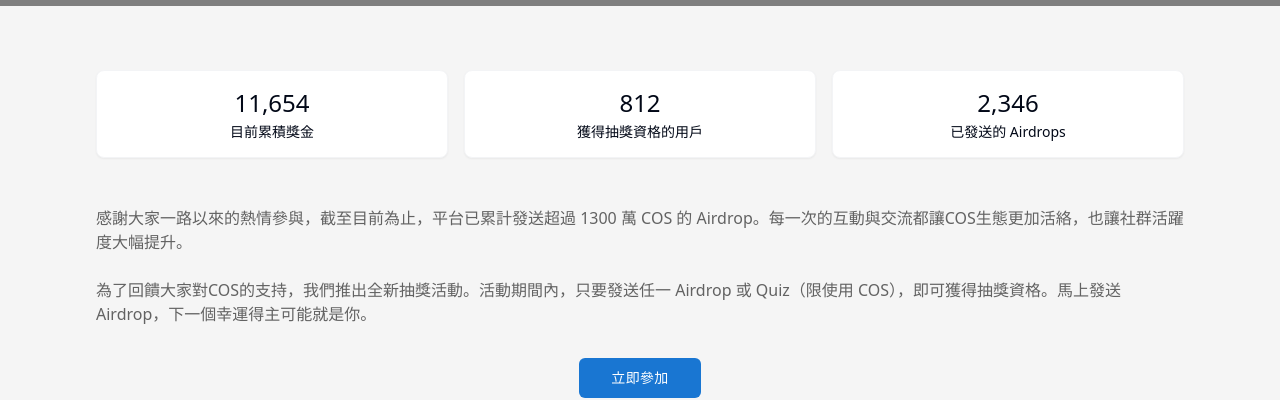
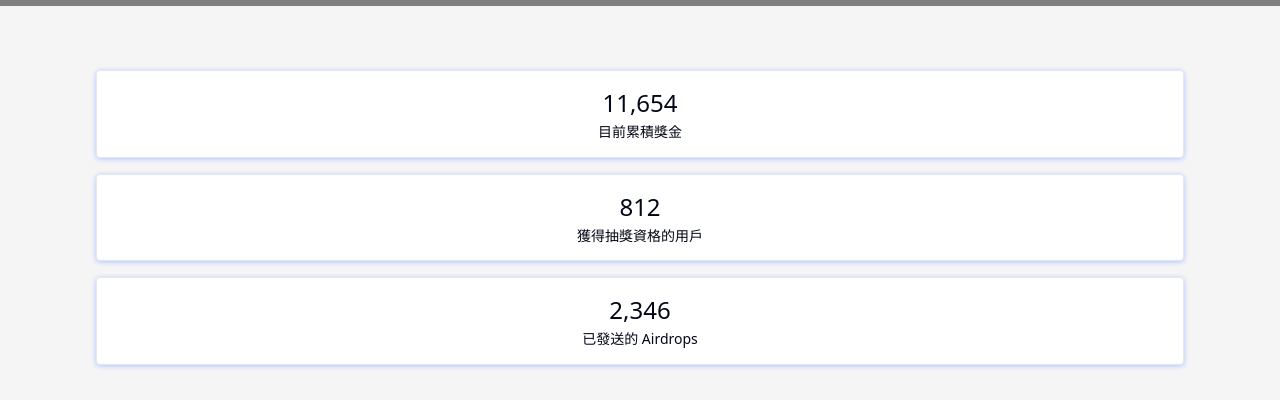
Before and after one commit to collie02/event_vue, a React (Vite) app: page / in a window 1280 px wide. Shown: the part 442-842 px from the top of the page. Built offline with nearby package versions, Linux system fonts and the light colour scheme; grey boxes are pictures that could not be loaded.

Commit message:
更新 StatsCards 組件為響應式設計
cgen-d8a276ddbfa6450390bbd0e5df07ec9a

```diff
--- a/client/components/StatsCards.tsx
+++ b/client/components/StatsCards.tsx
@@ -15,16 +15,17 @@ export default function StatsCards() {
   ];
 
   return (
-    <div className="grid grid-cols-1 md:grid-cols-3 gap-4 mb-8">
+    <div className="grid grid-cols-1 gap-4 mb-8">
       {stats.map((stat, index) => (
         <div
           key={index}
-          className="bg-white rounded-lg shadow-sm border border-gray-100 p-4 text-center"
+          className="bg-white rounded border shadow-sm p-4 text-center"
+          style={{ boxShadow: "0 1px 5px 0 #B0C3FF" }}
         >
           <div className="text-2xl font-normal text-black/87 mb-1">
             {stat.value}
           </div>
-          <div className="text-sm text-black/54 leading-tight">
+          <div className="text-sm text-black/87 leading-tight">
             {stat.label}
           </div>
         </div>
```
